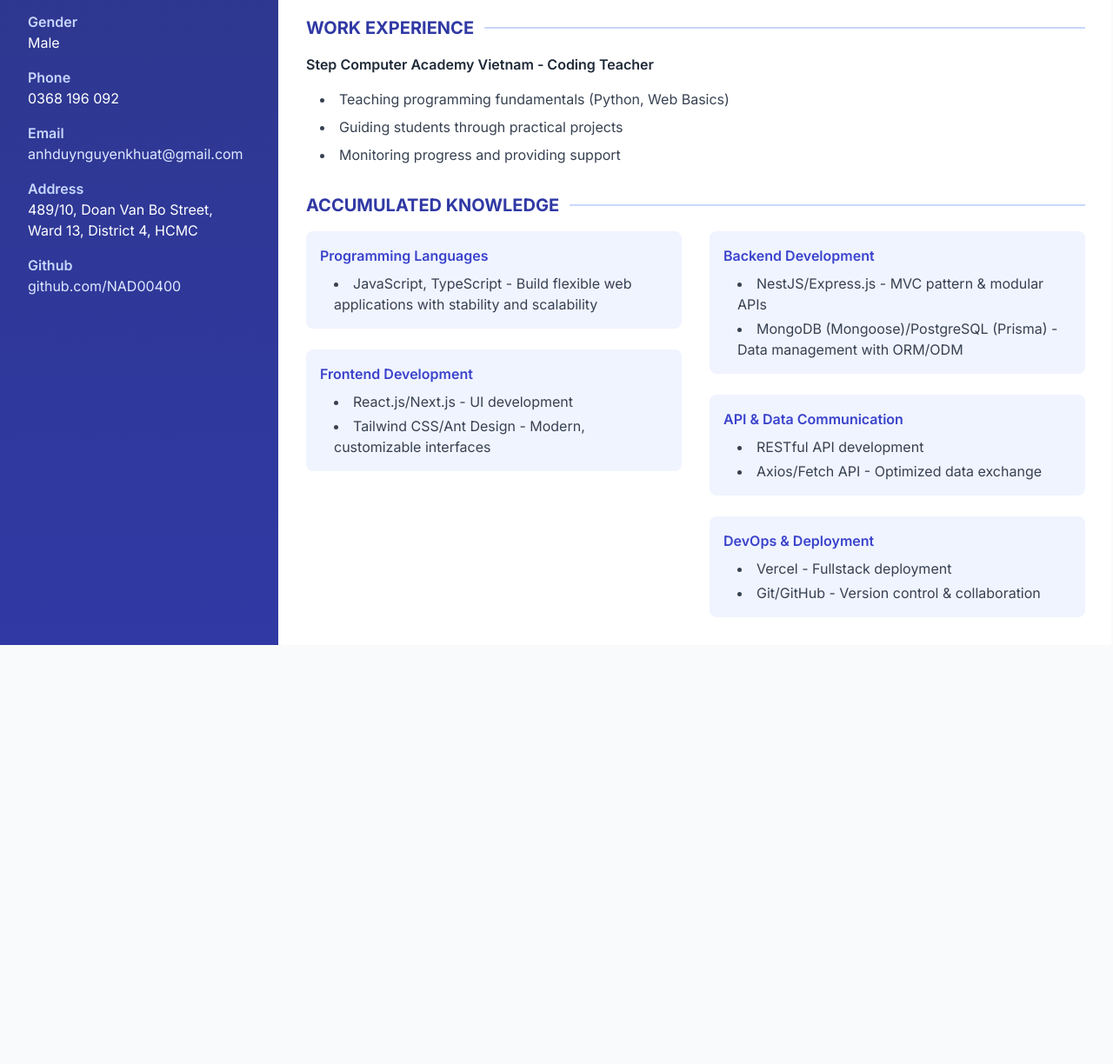
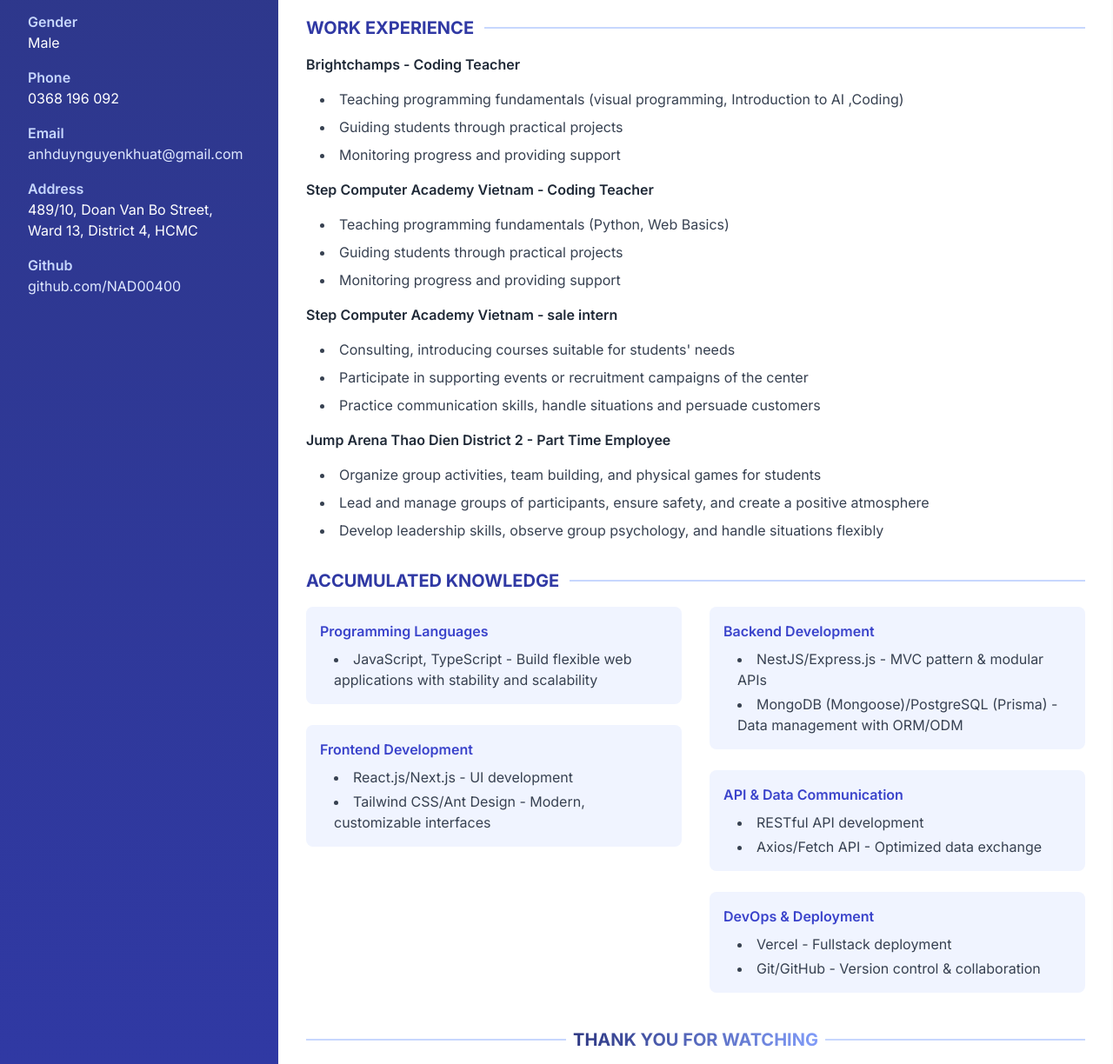
Before and after one commit to NAD00400/My-profile, a plain HTML site: page index.html in a window 1280 px wide. Shown: the part 516-1740 px from the top of the page at 87% size. Before the commit the page ends 1258 px from the top, so only its background shows below. Drawn offline with nearby package versions, Linux system fonts and the light colour scheme.

Commit message:
update full  job

```diff
--- a/index.html
+++ b/index.html
@@ -31,11 +31,20 @@
         @import url('https://fonts.googleapis.com/css2?family=Inter:wght@300;400;500;600;700&display=swap');
         body {
             font-family: 'Inter', sans-serif;
+            display: flex;
+            flex-direction: column;
+            min-height: 100vh;
+        }
+        .main-content {
+            flex: 1;
+        }
+        footer {
+            margin-top: auto;
         }
     </style>
 </head>
 <body class="bg-gray-50">
-    <div class="min-h-screen md:flex">
+    <div class="main-content min-h-screen md:flex">
         <!-- Left Column - Personal Info -->
 
         <div class="md:w-1/4 bg-gradient-to-b from-navy-900 to-navy-800 p-8 text-white">
@@ -76,6 +85,7 @@
                        class="text-navy-100 hover:text-white transition-colors">github.com/NAD00400</a>
                 </div>
             </div>
+
         </div>
 
         <!-- Right Column - Content -->
@@ -124,7 +134,15 @@
                     <span class="mr-3">WORK EXPERIENCE</span>
                     <span class="flex-1 border-b-2 border-navy-200"></span>
                 </h3>
-                <div class="space-y-4">
+                <div class="space-y-4 mb-4">
+                    <h4 class="font-semibold text-gray-800">Brightchamps - Coding Teacher</h4>
+                    <ul class="list-disc list-inside space-y-2 ml-4 text-gray-700">
+                        <li>Teaching programming fundamentals (visual programming, Introduction to AI ,Coding)</li>
+                        <li>Guiding students through practical projects</li>
+                        <li>Monitoring progress and providing support</li>
+                    </ul>
+                </div>
+                <div class="space-y-4 mb-4">
                     <h4 class="font-semibold text-gray-800">Step Computer Academy Vietnam - Coding Teacher</h4>
                     <ul class="list-disc list-inside space-y-2 ml-4 text-gray-700">
                         <li>Teaching programming fundamentals (Python, Web Basics)</li>
@@ -132,8 +150,23 @@
                         <li>Monitoring progress and providing support</li>
                     </ul>
                 </div>
+                <div class="space-y-4 mb-4">
+                    <h4 class="font-semibold text-gray-800">Step Computer Academy Vietnam - sale intern</h4>
+                    <ul class="list-disc list-inside space-y-2 ml-4 text-gray-700">
+                        <li>Consulting, introducing courses suitable for students' needs</li>
+                        <li>Participate in supporting events or recruitment campaigns of the center</li>
+                        <li>Practice communication skills, handle situations and persuade customers</li>
+                    </ul>
+                </div>
+                <div class="space-y-4 mb-4">
+                    <h4 class="font-semibold text-gray-800">Jump Arena Thao Dien District 2 - Part Time Employee</h4>
+                    <ul class="list-disc list-inside space-y-2 ml-4 text-gray-700">
+                        <li>Organize group activities, team building, and physical games for students</li>
+                        <li>Lead and manage groups of participants, ensure safety, and create a positive atmosphere</li>
+                        <li>Develop leadership skills, observe group psychology, and handle situations flexibly</li>
+                    </ul>
+                </div>
             </section>
-
             <!-- Accumulated Knowledge Section -->
             <section>
                 <h3 class="text-xl font-bold text-navy-800 mb-4 flex items-center">
@@ -187,7 +220,20 @@
                     </div>
                 </div>
             </section>
+
+            <div class="mt-10">
+                <h3 class=" font-bold  mb-4 flex items-center">
+
+                <span class="flex-1 border-b-2 border-navy-200"></span>
+                <span class="text-xl mx-2  font-bold text-transparent bg-gradient-to-r from-navy-900 to-navy-400 bg-clip-text">
+                    THANK YOU FOR WATCHING
+                </span>
+                <span class="flex-1 border-b-2 border-navy-200"></span>
+
+            </h3>
+            </div>
         </div>
     </div>
+
 </body>
 </html>
```
